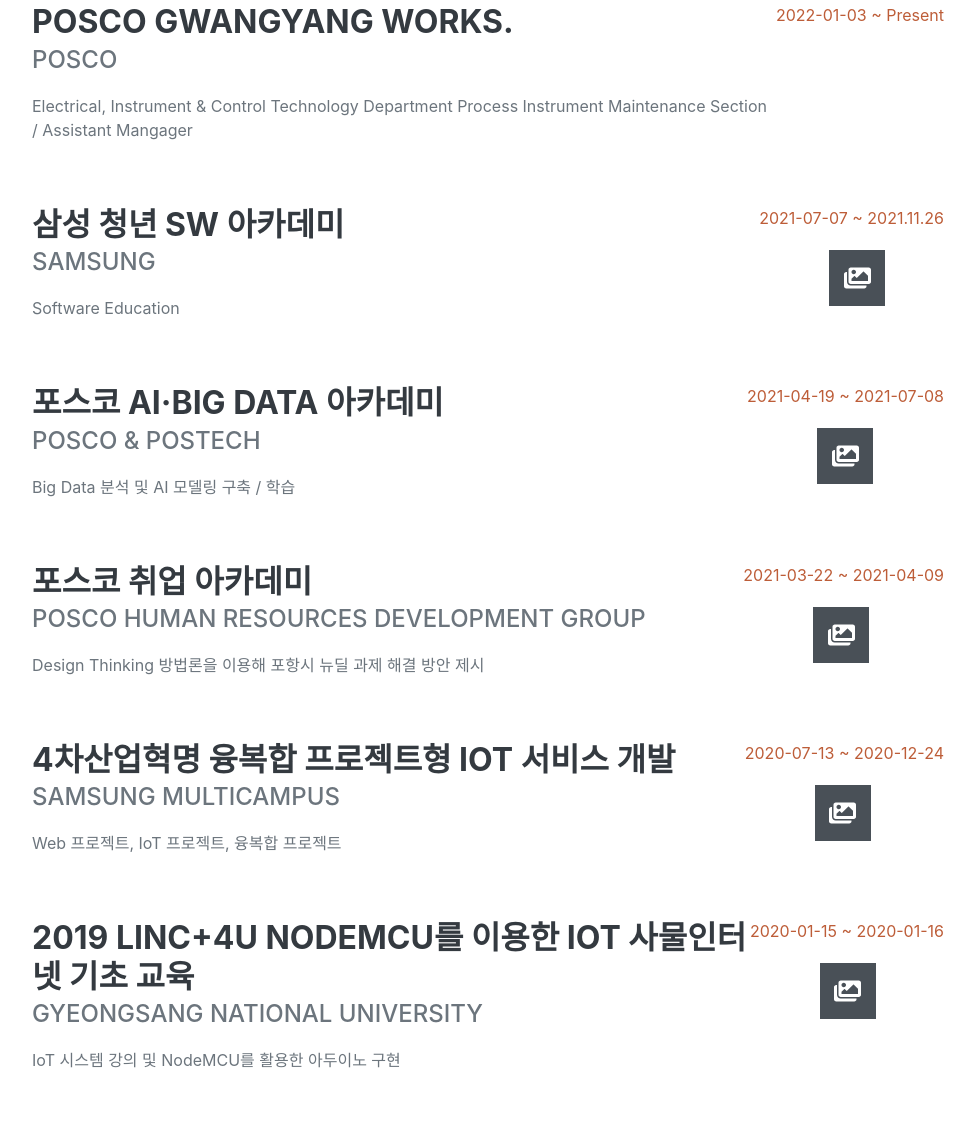
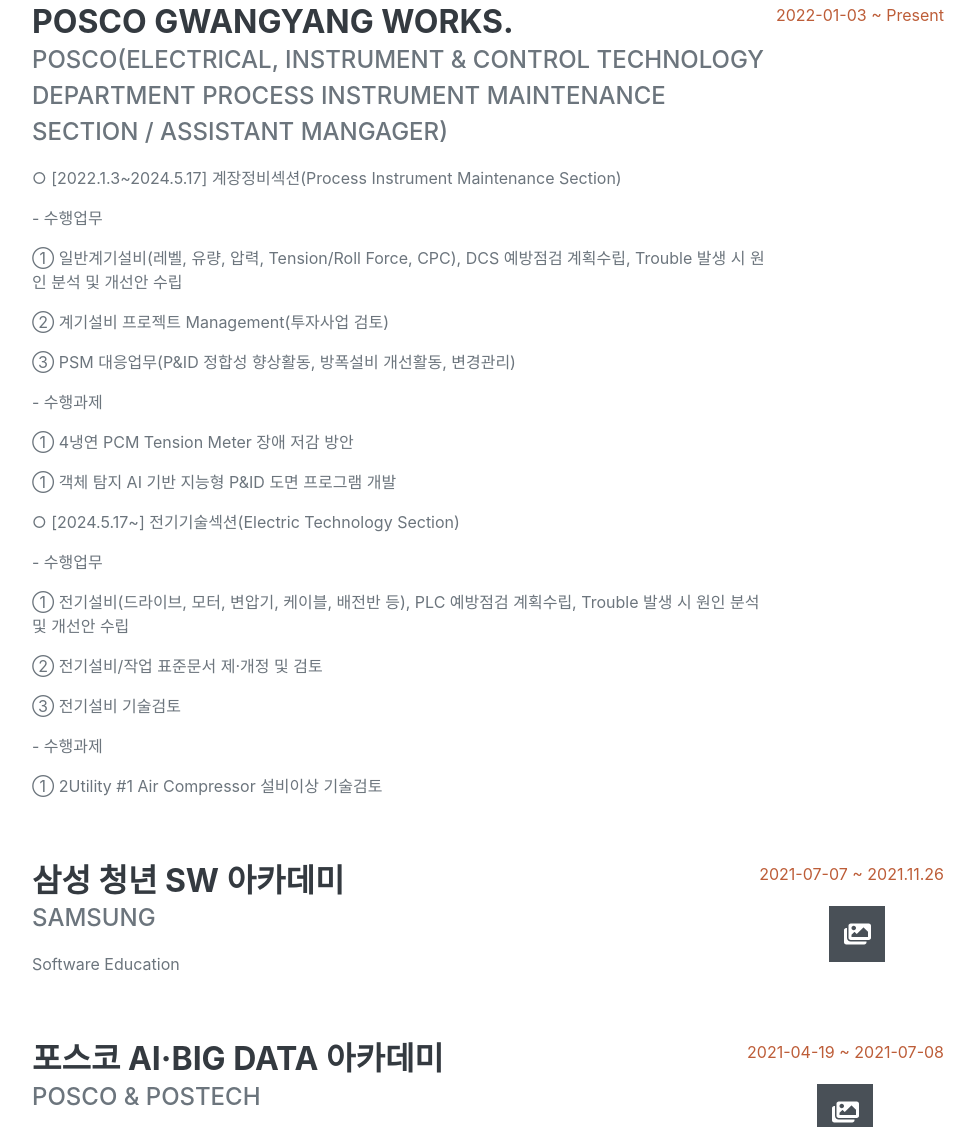
Before and after one commit to Lee-Geon-Yeong/Lee-Geon-Yeong.github.io, a website: page index.html in a window 1280 px wide. Shown: the part 1016-2143 px from the top of the page, without its empty margins (288-1263 px from the left). Drawn offline with nearby package versions, Linux system fonts and the light colour scheme; a web font is replaced by a local one.

Commit message:
first commit

```diff
--- a/index.html
+++ b/index.html
@@ -77,8 +77,22 @@
                     <div class="d-flex flex-column flex-md-row justify-content-between mb-5">
                         <div class="flex-grow-1">
                             <h3 class="mb-0">POSCO Gwangyang Works.</h3>
-                            <div class="subheading mb-3">Posco</div>
-                            <p>Electrical, Instrument & Control Technology Department Process Instrument Maintenance Section / Assistant Mangager</p>
+                            <div class="subheading mb-3">Posco(Electrical, Instrument & Control Technology Department Process Instrument Maintenance Section / Assistant Mangager)</div>
+                            <p>○ [2022.1.3~2024.5.17] 계장정비섹션(Process Instrument Maintenance Section)</p>
+                            <p> - 수행업무</p>
+                            <p>  ① 일반계기설비(레벨, 유량, 압력, Tension/Roll Force, CPC), DCS 예방점검 계획수립, Trouble 발생 시 원인 분석 및 개선안 수립</p>
+                            <p>  ② 계기설비 프로젝트 Management(투자사업 검토)</p>
+                            <p>  ③ PSM 대응업무(P&ID 정합성 향상활동, 방폭설비 개선활동, 변경관리)</p>
+                            <p> - 수행과제</p>
+                            <p>  ① 4냉연 PCM Tension Meter 장애 저감 방안</p>
+                            <p>  ① 객체 탐지 AI 기반 지능형 P&ID 도면 프로그램 개발</p>
+                            <p>○ [2024.5.17~] 전기기술섹션(Electric Technology Section) </p>
+                            <p> - 수행업무</p>
+                            <p>  ① 전기설비(드라이브, 모터, 변압기, 케이블, 배전반 등), PLC 예방점검 계획수립, Trouble 발생 시 원인 분석 및 개선안 수립</p>
+                            <p>  ② 전기설비/작업 표준문서 제·개정 및 검토</p>
+                            <p>  ③ 전기설비 기술검토</p>
+                            <p> - 수행과제</p>
+                            <p>  ① 2Utility #1 Air Compressor 설비이상 기술검토</p>
                         </div>
                         <div class="flex-shrink-0">
                             <span class="text-primary">2022-01-03 ~ Present</span>
@@ -136,7 +150,7 @@
                             </div>
                         </div>
                     </div>
-                    <div class="d-flex flex-column flex-md-row justify-content-between mb-5">
+                    <!-- <div class="d-flex flex-column flex-md-row justify-content-between mb-5">
                         <div class="flex-grow-1">
                             <h3 class="mb-0">2019 LINC+4U Nodemcu를 이용한 IoT 사물인터넷 기초 교육</h3>
                             <div class="subheading mb-3">Gyeongsang National University</div>
@@ -161,7 +175,7 @@
                                 <a class="picture" href="assets/img/빅데이터 처리를 위한 파이썬 기초와 크롤링.PNG" target="_blank"><i class="fas fa-images"></i></a>
                             </div>
                         </div>
-                    </div>
+                    </div> -->
                     <div class="d-flex flex-column flex-md-row justify-content-between mb-5">
                         <div class="flex-grow-1">
                             <h3 class="mb-0">2016년 하계 LINK-GPP(Global Pioneer Program)</h3>
```
